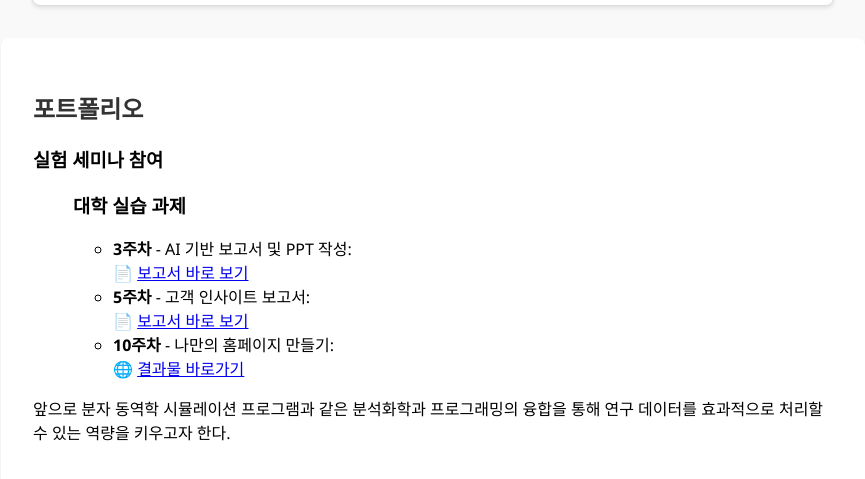
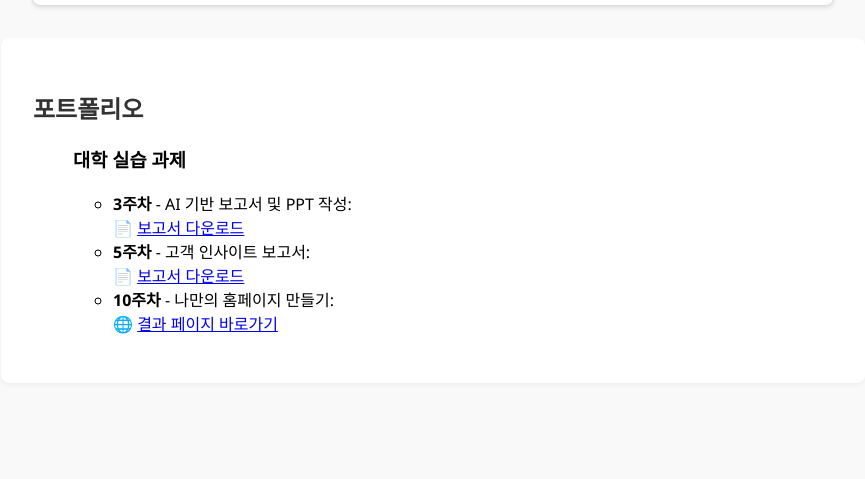
Before and after one commit to jungbbbb/subinhome.github.io, a plain HTML site: page portfolio.html in a window 1280 px wide. Shown: the part 229-708 px from the top of the page, without its empty margins (207-1072 px from the left). Drawn offline with Linux system fonts and the light colour scheme.

Commit message:
Update portfolio.html

```diff
--- a/portfolio.html
+++ b/portfolio.html
@@ -22,27 +22,25 @@
   <main>
     <section>
       <h2> 포트폴리오 </h2>
-      <h3> 실험 세미나 참여</h3>
        <ul>
         <h3> 대학 실습 과제 </h3>
 <ul>
   <li>
     <strong>3주차</strong> - AI 기반 보고서 및 PPT 작성:
-    <br>📄 <a href="https://drive.google.com/uc?export=view&id=1H-bXZT_RXKotmhbLyeG6kq_nf1IFYLSX" target="_blank">보고서 바로 보기</a>
+    <br>📄 <a href="https://drive.google.com/uc?export=view&id=1H-bXZT_RXKotmhbLyeG6kq_nf1IFYLSX" target="_blank">보고서 다운로드</a>
   </li>
   <li>
     <strong>5주차</strong> - 고객 인사이트 보고서:
-    <br>📄 <a href="https://drive.google.com/uc?export=view&id=1A4yGKGlPWw4Vh8kEeFnMl-d9XHHgruvN" target="_blank">보고서 바로 보기</a>
+    <br>📄 <a href="https://drive.google.com/uc?export=view&id=1A4yGKGlPWw4Vh8kEeFnMl-d9XHHgruvN" target="_blank">보고서 다운로드</a>
   </li>
   <li>
     <strong>10주차</strong> - 나만의 홈페이지 만들기:
-    <br>🌐 <a href="https://jungbbbb.github.io/subinhome.github.io/" target="_blank">결과물 바로가기</a>
+    <br>🌐 <a href="https://jungbbbb.github.io/subinhome.github.io/" target="_blank">결과 페이지 바로가기</a>
   </li>
 </ul>
 
        </ul>
 
-        <p> 앞으로 분자 동역학 시뮬레이션 프로그램과 같은 분석화학과 프로그래밍의 융합을 통해 연구 데이터를 효과적으로 처리할 수 있는 역량을 키우고자 한다. </p>
 
     </section>
   </main>
```
